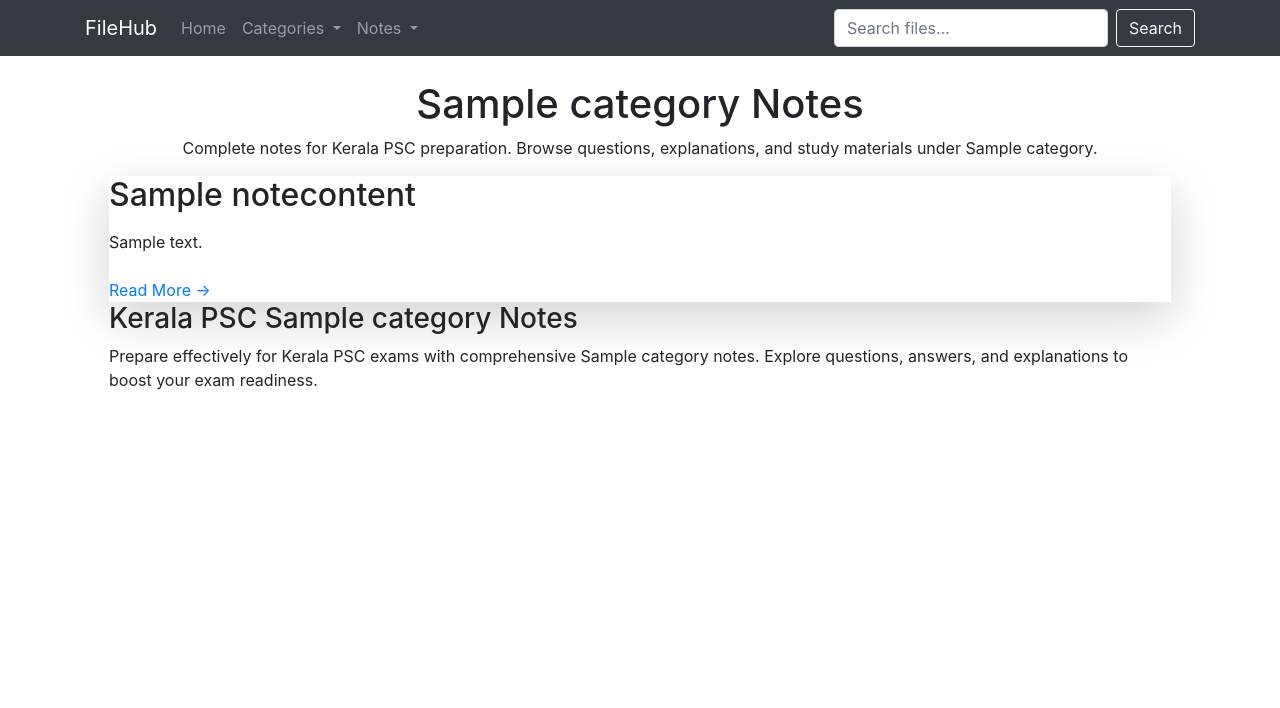
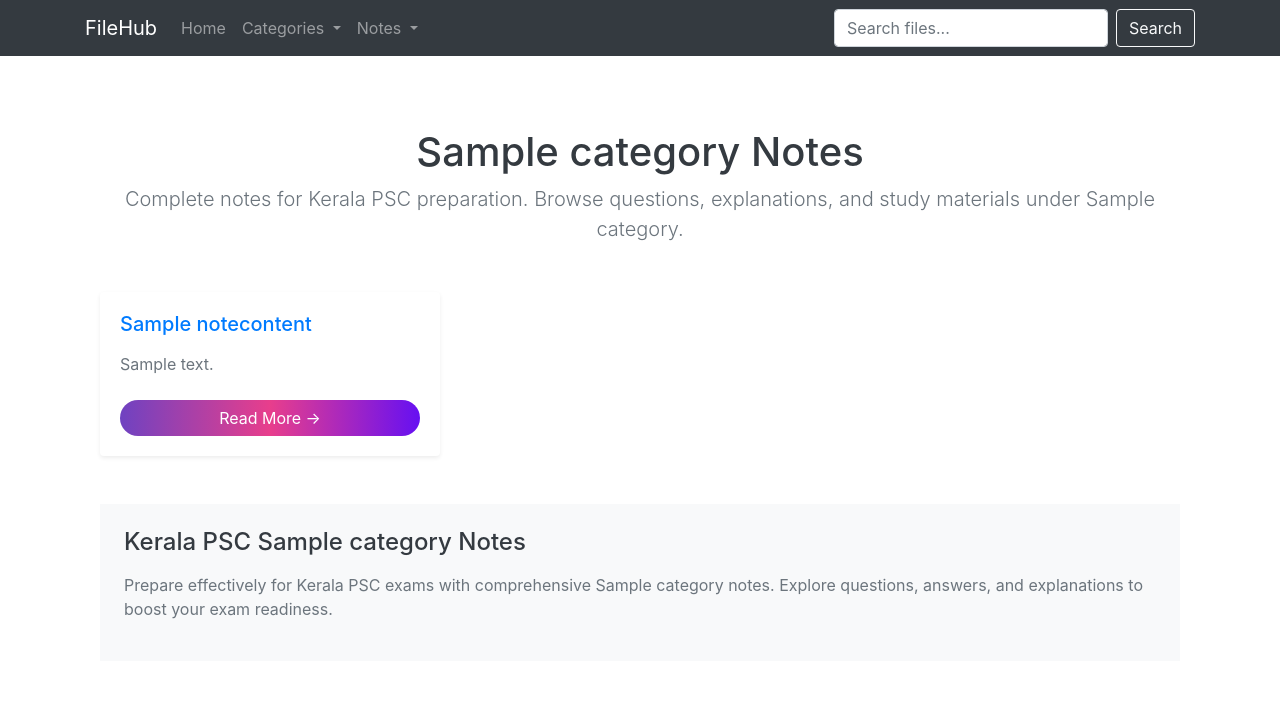
Before and after one commit to 1994basilpaul-hub/filehub, a Django app: a page that uses files/templates/files/note_category_detail.html in a window 1280 px wide. Shown: the top 708 px of the page. Run offline with Django 5.2, Linux system fonts and the light colour scheme; data comes from the database, SQL or seed files in the repository; tables that the repository leaves empty hold one stand-in row (values such as "Sample post").

Commit message:
new features add

```diff
--- a/files/models.py
+++ b/files/models.py
@@ -51,9 +51,11 @@ class FileContent(models.Model):
         return f"Content for {self.file_item.title}"
 
 class NoteContent(models.Model):
-    title= models.CharField(max_length=255)
+    title = models.CharField(max_length=255)
     category = models.ForeignKey(Note_Category, on_delete=models.SET_NULL, null=True, blank=True)
-    content = models.TextField()  # Combined field for English/Malayalam/questions/options/answer/explanation
+    content = models.TextField()
+    slug = AutoSlugField(populate_from='title', unique=True)
+    slug = AutoSlugField(populate_from='title', unique=True)   # ← add this
     created_at = models.DateTimeField(auto_now_add=True)
 
     def __str__(self):
--- a/files/templates/files/note_category_detail.html
+++ b/files/templates/files/note_category_detail.html
@@ -3,38 +3,56 @@
 {% block title %}{{ category.name }} Notes - Kerala PSC Preparation{% endblock %}
 
 {% block content %}
-<div class="min-h-screen bg-gray-50 py-10 px-4">
-    <div class="max-w-5xl mx-auto">
-
+<div class="container py-5">
     <!-- Category Header -->
-        <header class="mb-8 text-center">
-            <h1 class="text-4xl font-extrabold text-gray-800 mb-2">{{ category.name }} Notes</h1>
-            <p class="text-gray-600 text-lg">Complete notes for Kerala PSC preparation. Browse questions, explanations, and study materials under {{ category.name }}.</p>
+    <header class="text-center mb-5">
+        <h1 class="display-5 fw-bold text-dark">{{ category.name }} Notes</h1>
+        <p class="lead text-muted">
+            Complete notes for Kerala PSC preparation. Browse questions, explanations, and study materials under {{ category.name }}.
+        </p>
     </header>
 
     <!-- Notes Grid -->
-        <div class="grid gap-6 sm:grid-cols-1 md:grid-cols-2 lg:grid-cols-3">
+    <div class="row g-4">
         {% for note in notes %}
-            <div class="bg-white rounded-2xl shadow-lg p-6 hover:shadow-xl transition-shadow duration-300">
-                <h2 class="text-xl font-semibold text-indigo-600 mb-3">{{ note.title }}</h2>
-                <p class="text-gray-700 line-clamp-4 mb-4">{{ note.content|truncatewords:30 }}</p>
-                <a href="{% url 'files:note_detail' note.slug %}" class="text-indigo-500 font-medium hover:underline">
+        <div class="col-12 col-md-6 col-lg-4">
+            <div class="card h-100 shadow-sm border-0 rounded-4">
+                <div class="card-body d-flex flex-column">
+                    <h2 class="h5 text-primary fw-semibold mb-3">{{ note.title }}</h2>
+                    <p class="text-muted mb-4" style="flex-grow: 1;">{{ note.content|truncatewords:30 }}</p>
+                    <a href="{% url 'files:note_content_detail' slug=note.slug %}" class="btn btn-outline-primary mt-auto rounded-pill">
                         Read More →
                     </a>
                 </div>
+            </div>
+        </div>
         {% empty %}
-            <p class="text-gray-600 col-span-full text-center">No notes available in this category yet.</p>
+        <div class="col-12 text-center text-muted">
+            No notes available in this category yet.
+        </div>
         {% endfor %}
     </div>
 
     <!-- SEO Section -->
-        <section class="mt-10 bg-indigo-50 p-6 rounded-xl">
-            <h3 class="text-2xl font-bold text-gray-800 mb-2">Kerala PSC {{ category.name }} Notes</h3>
-            <p class="text-gray-700 text-lg">
+    <section class="mt-5 p-4 bg-light rounded-4">
+        <h3 class="h4 fw-bold text-dark mb-3">Kerala PSC {{ category.name }} Notes</h3>
+        <p class="text-muted fs-6">
             Prepare effectively for Kerala PSC exams with comprehensive {{ category.name }} notes. Explore questions, answers, and explanations to boost your exam readiness.
         </p>
     </section>
+</div>
 
-    </div>
-</div>
+<!-- Optional: Custom gradient button -->
+<style>
+    .btn-outline-primary {
+        border: none;
+        background: linear-gradient(90deg, #6f42c1, #e83e8c, #6610f2);
+        color: white;
+        transition: transform 0.3s ease, background 0.3s ease;
+    }
+    .btn-outline-primary:hover {
+        background: linear-gradient(90deg, #5a32a3, #d63384, #520dc2);
+        transform: scale(1.05);
+    }
+</style>
 {% endblock %}
--- a/files/urls.py
+++ b/files/urls.py
@@ -9,6 +9,7 @@ urlpatterns = [
     path('category/<slug:slug>/', views.category_detail, name='category_detail'),
     path('explain/<slug:slug>/', views.explain, name='explain'),
     # files/urls.py
-    path('note_category/<slug:slug>/', views.note_category_detail, name='note_category_detail')
+    path('note_category/<slug:slug>/', views.note_category_detail, name='note_category_detail'),
+    path('note/<slug:slug>/', views.note_content_detail, name='note_content_detail'),
 
 ]
--- a/files/views.py
+++ b/files/views.py
@@ -106,3 +106,11 @@ def note_category_detail(request, slug):
         'category': category,
         'notes': notes
     })
+
+# files/views.py
+from django.shortcuts import render, get_object_or_404
+from .models import NoteContent
+
+def note_content_detail(request, slug):
+    note = get_object_or_404(NoteContent, slug=slug)
+    return render(request, 'files/note_content_detail.html', {'note': note})
```
Also changed, not shown: files/templates/files/note_content_detail.html (added, +49 -0 lines), files/templates/files/nav.html (line endings or trailing spaces). Lines whose indentation alone changed are shown as unchanged.
